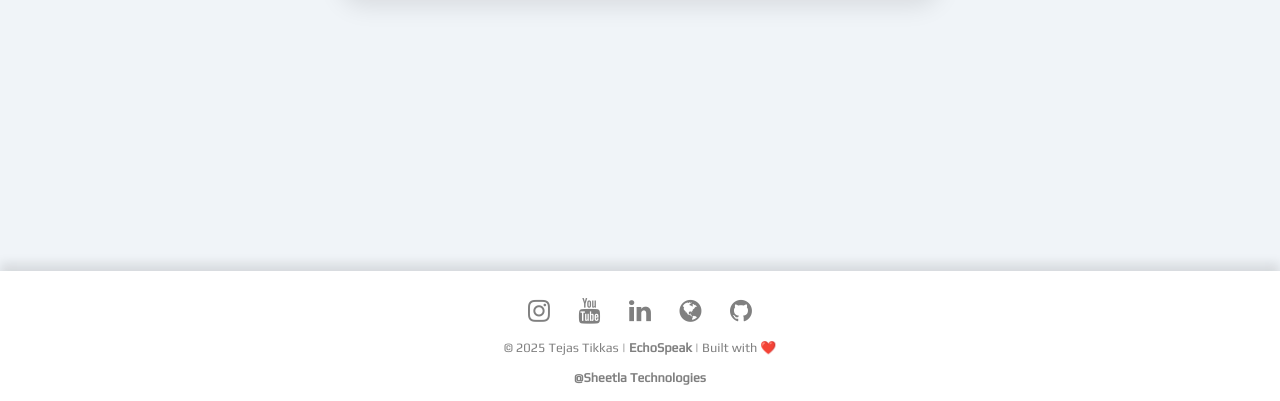
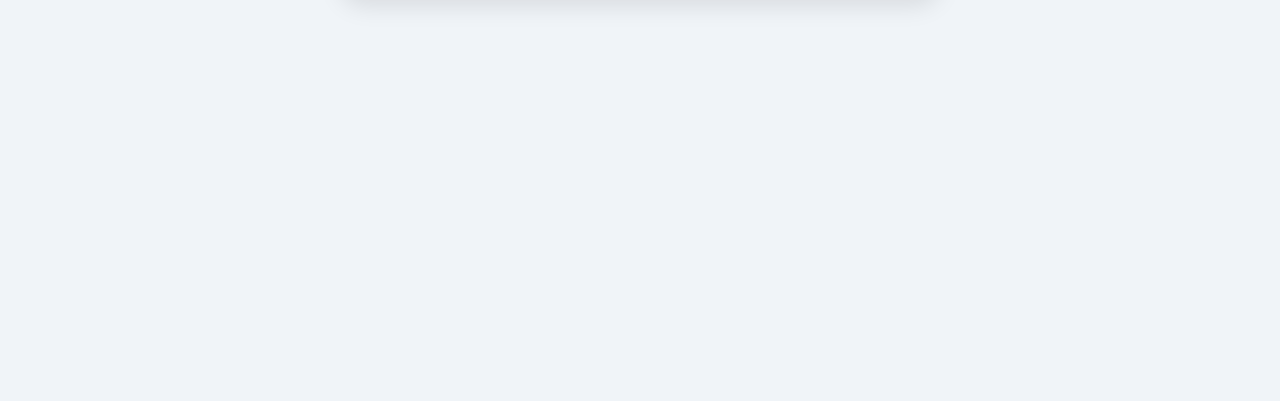
Before and after one commit to tejastikkas5/echospeak2, a Flask app: page / in a window 1280 px wide. Shown: the part 399-800 px from the top of the page. Run offline with Flask 3, Linux system fonts and the light colour scheme.

Commit message:
Update index.html

```diff
--- a/templates/index.html
+++ b/templates/index.html
@@ -42,25 +42,6 @@
   </div>
 
 
-  <footer>
-    <div class="footer">
-      <div class="row">
-        <a href="https://www.instagram.com/skimeteju/" target="_blank"><i class="fa fa-instagram"></i></a>
-        <a href="https://www.youtube.com/@BeetleCoding" target="_blank"><i class="fa fa-youtube"></i></a>
-        <a href="https://www.linkedin.com/in/tejastikkas" target="_blank"><i class="fa fa-linkedin"></i></a>
-        <a href="https://tejastikkas.vercel.app/" target="_blank"><i class="fa fa-globe"></i></a>
-        <a href="https://github.com/tejastikkas5" target="_blank"><i class="fa fa-github"></i></a>
-      </div>
-
-      <div class="row">
-        © 2025 Tejas Tikkas | <strong>EchoSpeak</strong>   | Built with ❤️
-      </div>
-      <div class="row">
-        <strong> @Sheetla Technologies </strong>
-      </div>
-    </div>
-  </footer>
-
 </body>
 
 
```
